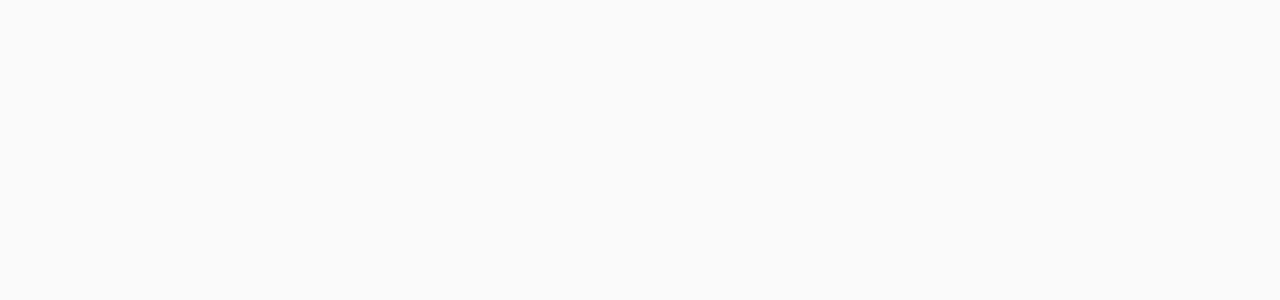
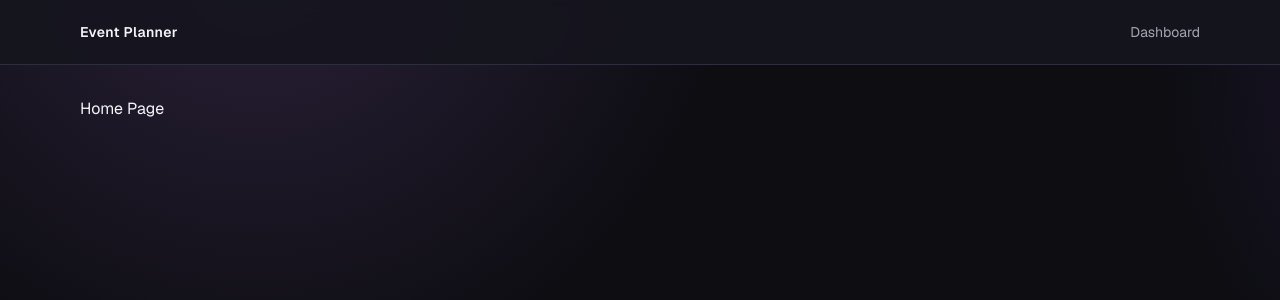
Before and after one commit to hrithikhadka/event-planner, a Next.js app: page / in a window 1280 px wide. Shown: the top 300 px of the page. Built offline with nearby package versions, Linux system fonts and the light colour scheme.

Commit message:
navbar and styling

```diff
--- a/app/layout.tsx
+++ b/app/layout.tsx
@@ -24,7 +24,26 @@
       lang="en"
       className={`${geistSans.variable} ${geistMono.variable} h-full antialiased`}
     >
-      <body className="min-h-full flex flex-col">{children}</body>
+      <body className="min-h-full flex flex-col bg-background text-foreground">
+        <header className="border-b border-(--border) bg-(--surface)/90 backdrop-blur">
+          <div className="mx-auto flex h-16 w-full max-w-6xl items-center justify-between px-4">
+            <Link href={"/"} className="text-sm font-semibold tracking-wide">
+              Event Planner
+            </Link>
+            <nav className="flex items-center gap-4">
+              <Link
+                href={"/dashboard"}
+                className="text-sm text-(--muted-foreground)"
+              >
+                Dashboard
+              </Link>
+            </nav>
+          </div>
+        </header>
+        <main className="mx-auto flex w-full max-w-6xl flex-1 flex-col px-4 py-8">
+          {children}
+        </main>
+      </body>
     </html>
   );
 }
--- a/app/page.tsx
+++ b/app/page.tsx
@@ -1,7 +1,3 @@
 export default function Home() {
-  return (
-    <div className="flex flex-col flex-1 items-center justify-center bg-zinc-50 font-sans dark:bg-black">
-      Home Page
-    </div>
-  );
+  return <div>Home Page</div>;
 }
```
